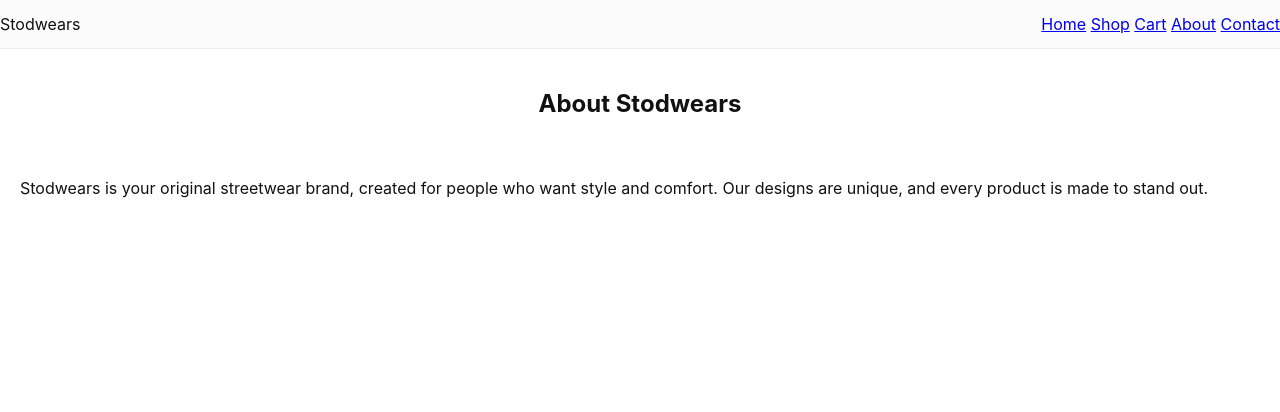
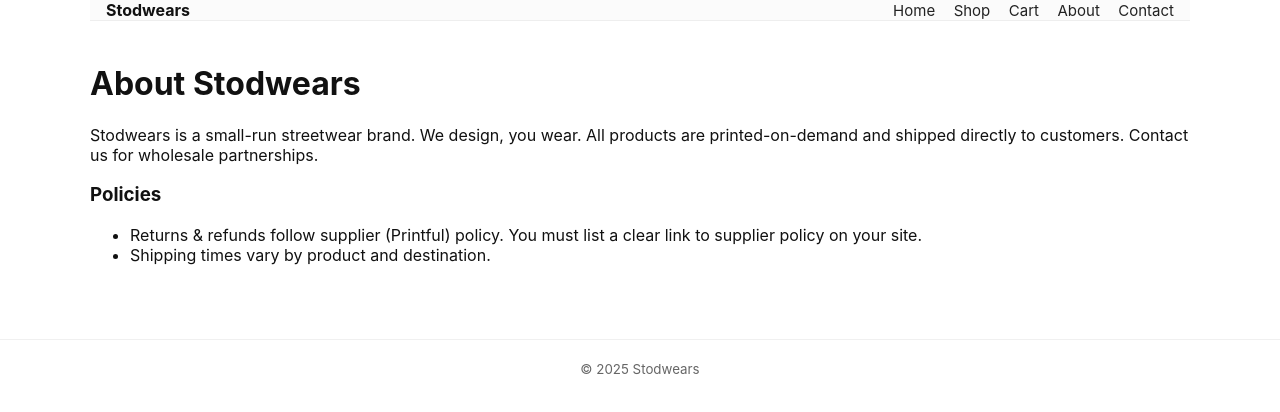
Before and after one commit to Lucianstoddard/Stodwears, a plain HTML site: page about.html in a window 1280 px wide. Drawn offline with Linux system fonts and the light colour scheme.

Commit message:
Revamp About page layout and content
Updated the structure and content of the About page, including navigation and footer.

```diff
--- a/about.html
+++ b/about.html
@@ -1,15 +1,15 @@
 <!DOCTYPE html>
 <html lang="en">
 <head>
-<meta charset="UTF-8">
-<meta name="viewport" content="width=device-width, initial-scale=1.0">
-<title>About - Stodwears</title>
+<meta charset="utf-8">
+<meta name="viewport" content="width=device-width,initial-scale=1">
+<title>About — Stodwears</title>
 <link rel="stylesheet" href="css/styles.css">
 </head>
 <body>
-<nav>
-    <div>Stodwears</div>
-    <div>
+<nav class="container">
+  <div class="brand">Stodwears</div>
+  <div class="links">
     <a href="index.html">Home</a>
     <a href="shop.html">Shop</a>
     <a href="cart.html">Cart</a>
@@ -18,7 +18,20 @@
   </div>
 </nav>
 
-<h2 style="text-align:center; padding:20px;">About Stodwears</h2>
-<p style="padding:20px;">Stodwears is your original streetwear brand, created for people who want style and comfort. Our designs are unique, and every product is made to stand out.</p>
+<main class="container" style="padding:22px 0">
+  <h1>About Stodwears</h1>
+  <p class="muted">Stodwears is a small-run streetwear brand. We design, you wear. All products are printed-on-demand and shipped directly to customers. Contact us for wholesale partnerships.</p>
+  <h3 style="margin-top:18px">Policies</h3>
+  <ul>
+    <li>Returns & refunds follow supplier (Printful) policy. You must list a clear link to supplier policy on your site.</li>
+    <li>Shipping times vary by product and destination.</li>
+  </ul>
+</main>
+
+<footer>
+  <div class="container">
+    <small>© 2025 Stodwears</small>
+  </div>
+</footer>
 </body>
 </html>
```
Lines whose indentation alone changed are shown as unchanged.
